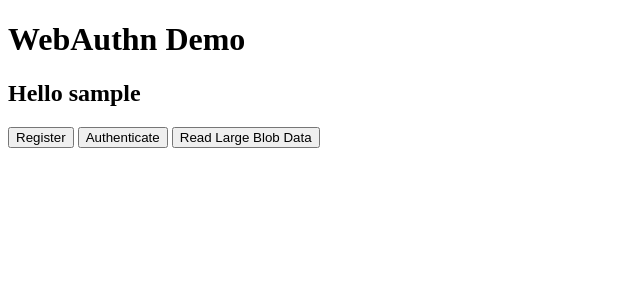
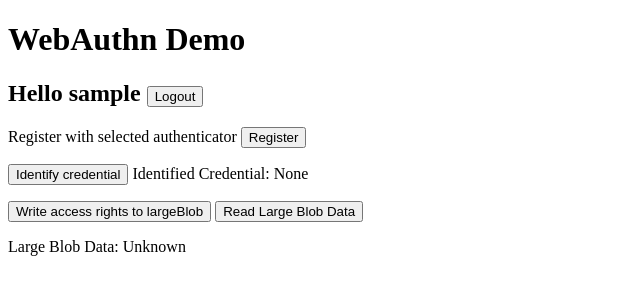
Before and after one commit to All-Your-Locks-Are-Belong-To-Us/webauthn-updater, a Flask app: template templates/index.html in a window 1280 px wide. Shown: the top 300 px of the page, without its empty margins (0-640 px from the left). Run offline with Flask 2, Linux system fonts and the light colour scheme; the template is opened without the code that fills it: most values are stand-ins (such as "Sample title", 1, 10 or a date in 2020).

Commit message:
Implement basic access rights backend where different users can register multiple authenticators

```diff
--- a/app.py
+++ b/app.py
@@ -1,22 +1,74 @@
+import dataclasses
+import random
+from typing import List
+from base64 import b64encode
 
-from flask import Flask, render_template, request
+from flask import Flask, render_template, request, redirect
 from flask_oidc import OpenIDConnect
-from webauthn import generate_registration_options, generate_authentication_options, options_to_json, base64url_to_bytes
+from webauthn import generate_registration_options, generate_authentication_options, options_to_json, \
+    verify_registration_response, verify_authentication_response
 from webauthn.helpers.structs import\
     AuthenticationExtensionsLargeBlobInputs, \
-    LargeBlobSupport, AuthenticatorSelectionCriteria, ResidentKeyRequirement, PublicKeyCredentialDescriptor
+    LargeBlobSupport, AuthenticatorSelectionCriteria, ResidentKeyRequirement, PublicKeyCredentialDescriptor, \
+    RegistrationCredential, AuthenticationCredential
 
 app = Flask(__name__)
 app.config["OIDC_CLIENT_SECRETS"] = "client_secrets.json"
 app.config["OIDC_SCOPES"] = ["openid", "profile", "email"]
 app.config["SECRET_KEY"] = "adfsdfsdfsdfsdf"
 oidc = OpenIDConnect(app)
-
-credentialID = b"1234567890"
+app.users = []
 
 
-def largeBlobMessage():
-    return b'abcdefghijklmnopqrstuvwxyz'
+@dataclasses.dataclass
+class Credential:
+    id: bytes = b''
+    public_key: bytes = b''
+
+
+@dataclasses.dataclass
+class User:
+    user_id: str
+    user_name: str
+    selected_credential: Credential = None
+    last_challenge: bytes = b''
+    credentials: List[Credential] = dataclasses.field(default_factory=list)
+
+    def find_credential_by_id(self, credential_id):
+        for credential in self.credentials:
+            if credential.id == credential_id:
+                return credential
+        return None
+
+    def find_or_create_credential(self, credential_id, credential_public_key):
+        credential = self.find_credential_by_id(credential_id)
+        if credential is not None:
+            return credential
+        credential = Credential(
+            credential_id,
+            credential_public_key
+        )
+        self.credentials.append(credential)
+        return credential
+
+
+def find_user_by_name(user_name):
+    for user in app.users:
+        if user.user_name == user_name:
+            return user
+    return None
+
+
+def find_or_create_user(user_name):
+    user = find_user_by_name(user_name)
+    if user is not None:
+        return user
+    user = User(
+        str(random.randint(10000, 99999)),
+        user_name
+    )
+    app.users.append(user)
+    return user
 
 
 @app.route('/')
@@ -25,15 +77,23 @@ def index():
     return render_template('index.html', username=oidc.user_getfield("preferred_username"))
 
 
+@app.route('/logout')
+def logout():
+    oidc.logout()
+    return redirect('/')
+
+
 @app.route('/register')
 @oidc.require_login
 def register():
+    user = find_or_create_user(oidc.user_getfield('preferred_username'))
+
     registration_options = generate_registration_options(
         rp_id="localhost",
-        rp_name="Example Inc.",
-        user_id="12345",
-        user_name="alice@example.com",
-        user_display_name='Alice Liddell',
+        rp_name="Webauthn Updater.",
+        user_id=user.user_id,
+        user_name=user.user_name,
+        user_display_name=user.user_name,
         large_blob_extension=AuthenticationExtensionsLargeBlobInputs(
             support=LargeBlobSupport.REQUIRED
         ),
@@ -41,25 +101,83 @@ def register():
             resident_key=ResidentKeyRequirement.REQUIRED
         )
     )
+    user.last_challenge = registration_options.challenge
 
     return options_to_json(registration_options)
 
 
+@app.route('/register-response', methods=['POST'])
+@oidc.require_login
+def register_response():
+    credential = RegistrationCredential.parse_raw(request.get_data())
+    user = find_or_create_user(oidc.user_getfield('preferred_username'))
+    verified_registration = verify_registration_response(
+        credential=credential,
+        expected_challenge=user.last_challenge,
+        expected_rp_id='localhost',
+        expected_origin='https://localhost:5000'
+    )
 
-@app.route('/register-response', methods=['POST'])
-def register_response():
-    global credentialID
-    credentialID = base64url_to_bytes(request.get_json(force=True)['test'])
-    return ''
+    user.find_or_create_credential(
+        verified_registration.credential_id,
+        verified_registration.credential_public_key
+    )
+
+    return '', 204
+
+
+@app.route('/identify-credential')
+@oidc.require_login
+def identify_credential():
+    user: User = find_user_by_name(oidc.user_getfield('preferred_username'))
+    if user is None:
+        return 'User has not registered a credential', 400
+
+    authentication_options = generate_authentication_options(
+        rp_id='localhost',
+    )
+    user.last_challenge = authentication_options.challenge
+
+    return options_to_json(authentication_options)
+
+
+@app.route('/authentication-response', methods=['POST'])
+@oidc.require_login
+def authentication_response():
+    user: User = find_user_by_name(oidc.user_getfield('preferred_username'))
+    if user is None:
+        return 'User has not registered a credential', 400
+    credential = AuthenticationCredential.parse_raw(request.get_data())
+    stored_credential = user.find_credential_by_id(credential.raw_id)
+    if stored_credential is None:
+        return 'Credential with this ID is not registered', 400
+    verified_authentication = verify_authentication_response(
+        credential=credential,
+        expected_challenge=user.last_challenge,
+        expected_rp_id='localhost',
+        expected_origin='https://localhost:5000',
+        credential_public_key=stored_credential.public_key,
+        credential_current_sign_count=0
+    )
+    user.selected_credential = stored_credential
+
+    return b64encode(verified_authentication.credential_id)
 
 
 @app.route('/write-blob')
-def writeBlob():
+@oidc.require_login
+def write_blob():
+    user: User = find_user_by_name(oidc.user_getfield('preferred_username'))
+    if user is None:
+        return 'User has not registered a credential', 400
+    if user.selected_credential is None:
+        return 'No credential for user is selected', 400
+
     authentication_options = generate_authentication_options(
         rp_id='localhost',
-        allow_credentials=[PublicKeyCredentialDescriptor(id=credentialID)],
+        allow_credentials=[PublicKeyCredentialDescriptor(id=user.selected_credential.id)],
         large_blob_extension=AuthenticationExtensionsLargeBlobInputs(
-            write=largeBlobMessage()
+            write=f'{b64encode(user.selected_credential.id).decode("UTF-8")} can open {str(random.randint(0, 100))}% of our doors :)'.encode('UTF-8')
         )
     )
 
@@ -67,10 +185,17 @@ def writeBlob():
 
 
 @app.route('/read-blob')
-def readBlob():
+@oidc.require_login
+def read_blob():
+    user: User = find_user_by_name(oidc.user_getfield('preferred_username'))
+    if user is None:
+        return 'User has not registered a credential', 400
+    if user.selected_credential is None:
+        return 'No credential for user is selected', 400
+
     authentication_options = generate_authentication_options(
         rp_id='localhost',
-        allow_credentials=[PublicKeyCredentialDescriptor(id=credentialID)],
+        allow_credentials=[PublicKeyCredentialDescriptor(id=user.selected_credential.id)],
         large_blob_extension=AuthenticationExtensionsLargeBlobInputs(
             read=True
         )
@@ -79,11 +204,5 @@ def readBlob():
     return options_to_json(authentication_options)
 
 
-@app.route('/challenge')
-@oidc.require_login
-def challenge():
-    return {}
-
-
 if __name__ == '__main__':
     app.run(ssl_context=("cert.pem", "key.pem"), debug=True)
--- /dev/null
+++ b/static/webauthn-json.browser-global.extended.js
@@ -0,0 +1,329 @@
+var __defProp = Object.defineProperty;
+var __export = (target, all) => {
+  for (var name in all)
+    __defProp(target, name, { get: all[name], enumerable: true });
+};
+var __async = (__this, __arguments, generator) => {
+  return new Promise((resolve, reject) => {
+    var fulfilled = (value) => {
+      try {
+        step(generator.next(value));
+      } catch (e) {
+        reject(e);
+      }
+    };
+    var rejected = (value) => {
+      try {
+        step(generator.throw(value));
+      } catch (e) {
+        reject(e);
+      }
+    };
+    var step = (x) => x.done ? resolve(x.value) : Promise.resolve(x.value).then(fulfilled, rejected);
+    step((generator = generator.apply(__this, __arguments)).next());
+  });
+};
+
+// src/webauthn-json/extended.ts
+var extended_exports = {};
+__export(extended_exports, {
+  base64urlToBuffer: () => base64urlToBuffer,
+  bufferToBase64url: () => bufferToBase64url,
+  convert: () => convert,
+  create: () => create,
+  createExtended: () => createExtended,
+  createExtendedRequestFromJSON: () => createExtendedRequestFromJSON,
+  createExtendedResponseToJSON: () => createExtendedResponseToJSON,
+  createRequestFromJSON: () => createRequestFromJSON,
+  createResponseToJSON: () => createResponseToJSON,
+  get: () => get,
+  getExtended: () => getExtended,
+  getExtendedRequestFromJSON: () => getExtendedRequestFromJSON,
+  getExtendedResponseToJSON: () => getExtendedResponseToJSON,
+  getRequestFromJSON: () => getRequestFromJSON,
+  getResponseToJSON: () => getResponseToJSON,
+  schema: () => schema,
+  supported: () => supported
+});
+
+// src/webauthn-json/base64url.ts
+function base64urlToBuffer(baseurl64String) {
+  const padding = "==".slice(0, (4 - baseurl64String.length % 4) % 4);
+  const base64String = baseurl64String.replace(/-/g, "+").replace(/_/g, "/") + padding;
+  const str = atob(base64String);
+  const buffer = new ArrayBuffer(str.length);
+  const byteView = new Uint8Array(buffer);
+  for (let i = 0; i < str.length; i++) {
+    byteView[i] = str.charCodeAt(i);
+  }
+  return buffer;
+}
+function bufferToBase64url(buffer) {
+  const byteView = new Uint8Array(buffer);
+  let str = "";
+  for (const charCode of byteView) {
+    str += String.fromCharCode(charCode);
+  }
+  const base64String = btoa(str);
+  const base64urlString = base64String.replace(/\+/g, "-").replace(/\//g, "_").replace(/=/g, "");
+  return base64urlString;
+}
+
+// src/webauthn-json/convert.ts
+var copyValue = "copy";
+var convertValue = "convert";
+function convert(conversionFn, schema2, input) {
+  if (schema2 === copyValue) {
+    return input;
+  }
+  if (schema2 === convertValue) {
+    return conversionFn(input);
+  }
+  if (schema2 instanceof Array) {
+    return input.map((v) => convert(conversionFn, schema2[0], v));
+  }
+  if (schema2 instanceof Object) {
+    const output = {};
+    for (const [key, schemaField] of Object.entries(schema2)) {
+      if (schemaField.derive) {
+        const v = schemaField.derive(input);
+        if (v !== void 0) {
+          input[key] = v;
+        }
+      }
+      if (!(key in input)) {
+        if (schemaField.required) {
+          throw new Error(`Missing key: ${key}`);
+        }
+        continue;
+      }
+      if (input[key] == null) {
+        output[key] = null;
+        continue;
+      }
+      output[key] = convert(conversionFn, schemaField.schema, input[key]);
+    }
+    return output;
+  }
+}
+function derived(schema2, derive) {
+  return {
+    required: true,
+    schema: schema2,
+    derive
+  };
+}
+function required(schema2) {
+  return {
+    required: true,
+    schema: schema2
+  };
+}
+function optional(schema2) {
+  return {
+    required: false,
+    schema: schema2
+  };
+}
+
+// src/webauthn-json/basic/schema.ts
+var publicKeyCredentialDescriptorSchema = {
+  type: required(copyValue),
+  id: required(convertValue),
+  transports: optional(copyValue)
+};
+var simplifiedExtensionsSchema = {
+  appid: optional(copyValue),
+  appidExclude: optional(copyValue),
+  credProps: optional(copyValue)
+};
+var simplifiedClientExtensionResultsSchema = {
+  appid: optional(copyValue),
+  appidExclude: optional(copyValue),
+  credProps: optional(copyValue)
+};
+var credentialCreationOptions = {
+  publicKey: required({
+    rp: required(copyValue),
+    user: required({
+      id: required(convertValue),
+      name: required(copyValue),
+      displayName: required(copyValue)
+    }),
+    challenge: required(convertValue),
+    pubKeyCredParams: required(copyValue),
+    timeout: optional(copyValue),
+    excludeCredentials: optional([publicKeyCredentialDescriptorSchema]),
+    authenticatorSelection: optional(copyValue),
+    attestation: optional(copyValue),
+    extensions: optional(simplifiedExtensionsSchema)
+  }),
+  signal: optional(copyValue)
+};
+var publicKeyCredentialWithAttestation = {
+  type: required(copyValue),
+  id: required(copyValue),
+  rawId: required(convertValue),
+  response: required({
+    clientDataJSON: required(convertValue),
+    attestationObject: required(convertValue),
+    transports: derived(copyValue, (response) => {
+      var _a;
+      return ((_a = response.getTransports) == null ? void 0 : _a.call(response)) || [];
+    })
+  }),
+  clientExtensionResults: derived(simplifiedClientExtensionResultsSchema, (pkc) => pkc.getClientExtensionResults())
+};
+var credentialRequestOptions = {
+  mediation: optional(copyValue),
+  publicKey: required({
+    challenge: required(convertValue),
+    timeout: optional(copyValue),
+    rpId: optional(copyValue),
+    allowCredentials: optional([publicKeyCredentialDescriptorSchema]),
+    userVerification: optional(copyValue),
+    extensions: optional(simplifiedExtensionsSchema)
+  }),
+  signal: optional(copyValue)
+};
+var publicKeyCredentialWithAssertion = {
+  type: required(copyValue),
+  id: required(copyValue),
+  rawId: required(convertValue),
+  response: required({
+    clientDataJSON: required(convertValue),
+    authenticatorData: required(convertValue),
+    signature: required(convertValue),
+    userHandle: required(convertValue)
+  }),
+  clientExtensionResults: derived(simplifiedClientExtensionResultsSchema, (pkc) => pkc.getClientExtensionResults())
+};
+var schema = {
+  credentialCreationOptions,
+  publicKeyCredentialWithAttestation,
+  credentialRequestOptions,
+  publicKeyCredentialWithAssertion
+};
+
+// src/webauthn-json/basic/api.ts
+function createRequestFromJSON(requestJSON) {
+  return convert(base64urlToBuffer, credentialCreationOptions, requestJSON);
+}
+function createResponseToJSON(credential) {
+  return convert(bufferToBase64url, publicKeyCredentialWithAttestation, credential);
+}
+function create(requestJSON) {
+  return __async(this, null, function* () {
+    const credential = yield navigator.credentials.create(createRequestFromJSON(requestJSON));
+    return createResponseToJSON(credential);
+  });
+}
+function getRequestFromJSON(requestJSON) {
+  return convert(base64urlToBuffer, credentialRequestOptions, requestJSON);
+}
+function getResponseToJSON(credential) {
+  return convert(bufferToBase64url, publicKeyCredentialWithAssertion, credential);
+}
+function get(requestJSON) {
+  return __async(this, null, function* () {
+    const credential = yield navigator.credentials.get(getRequestFromJSON(requestJSON));
+    return getResponseToJSON(credential);
+  });
+}
+
+// src/webauthn-json/basic/supported.ts
+function supported() {
+  return !!(navigator.credentials && navigator.credentials.create && navigator.credentials.get && window.PublicKeyCredential);
+}
+
+// src/webauthn-json/extended/schema.ts
+var authenticationExtensionsClientInputsSchema = {
+  appid: optional(copyValue),
+  appidExclude: optional(copyValue),
+  uvm: optional(copyValue),
+  credProps: optional(copyValue),
+  largeBlob: optional({
+    support: optional(copyValue),
+    read: optional(copyValue),
+    write: optional(convertValue)
+  })
+};
+var authenticationExtensionsClientOutputsSchema = {
+  appid: optional(copyValue),
+  appidExclude: optional(copyValue),
+  uvm: optional(copyValue),
+  credProps: optional(copyValue),
+  largeBlob: optional({
+    supported: optional(copyValue),
+    blob: optional(convertValue),
+    written: optional(copyValue)
+  })
+};
+var credentialCreationOptionsExtended = JSON.parse(JSON.stringify(credentialCreationOptions));
+credentialCreationOptionsExtended.publicKey.schema.extensions = optional(authenticationExtensionsClientInputsSchema);
+var publicKeyCredentialWithAttestationExtended = JSON.parse(JSON.stringify(publicKeyCredentialWithAttestation));
+publicKeyCredentialWithAttestationExtended.clientExtensionResults = derived(authenticationExtensionsClientOutputsSchema, publicKeyCredentialWithAttestation.clientExtensionResults.derive);
+publicKeyCredentialWithAttestationExtended.response.schema.transports = publicKeyCredentialWithAttestation.response.schema.transports;
+var credentialRequestOptionsExtended = JSON.parse(JSON.stringify(credentialRequestOptions));
+credentialRequestOptionsExtended.publicKey.schema.extensions = optional(authenticationExtensionsClientInputsSchema);
+var publicKeyCredentialWithAssertionExtended = JSON.parse(JSON.stringify(publicKeyCredentialWithAssertion));
+publicKeyCredentialWithAssertionExtended.clientExtensionResults = derived(authenticationExtensionsClientOutputsSchema, publicKeyCredentialWithAssertion.clientExtensionResults.derive);
+
+// src/webauthn-json/extended/api.ts
+function createExtendedRequestFromJSON(requestJSON) {
+  return convert(base64urlToBuffer, credentialCreationOptionsExtended, requestJSON);
+}
+function createExtendedResponseToJSON(credential) {
+  return convert(bufferToBase64url, publicKeyCredentialWithAttestationExtended, credential);
+}
+function makeCallable(jsonResponse, credentialResponse) {
+  const callable = {};
+  if (credentialResponse.getTransports) {
+    callable.getTransports = () => {
+      return credentialResponse.getTransports();
+    };
+  }
+  if (credentialResponse.getAuthenticatorData) {
+    callable.getAuthenticatorData = () => {
+      return bufferToBase64url(credentialResponse.getAuthenticatorData());
+    };
+  }
+  if (credentialResponse.getPublicKey) {
+    callable.getPublicKey = () => {
+      const publicKey = credentialResponse.getPublicKey();
+      return publicKey && bufferToBase64url(publicKey);
+    };
+  }
+  if (credentialResponse.getPublicKeyAlgorithm) {
+    callable.getPublicKeyAlgorithm = () => {
+      return credentialResponse.getPublicKeyAlgorithm();
+    };
+  }
+  const newJSON = Object.create(callable);
+  Object.assign(newJSON, jsonResponse);
+  return newJSON;
+}
+function createExtended(requestJSON) {
+  return __async(this, null, function* () {
+    const credential = yield navigator.credentials.create(createExtendedRequestFromJSON(requestJSON));
+    const json = createExtendedResponseToJSON(credential);
+    json.response = makeCallable(json.response, credential.response);
+    return json;
+  });
+}
+function getExtendedRequestFromJSON(requestJSON) {
+  return convert(base64urlToBuffer, credentialRequestOptionsExtended, requestJSON);
+}
+function getExtendedResponseToJSON(credential) {
+  return convert(bufferToBase64url, publicKeyCredentialWithAssertionExtended, credential);
+}
+function getExtended(requestJSON) {
+  return __async(this, null, function* () {
+    const credential = yield navigator.credentials.get(getExtendedRequestFromJSON(requestJSON));
+    return getExtendedResponseToJSON(credential);
+  });
+}
+
+// src/webauthn-json/browser-global.extended.ts
+globalThis.webauthnJSON = extended_exports;
+//# sourceMappingURL=webauthn-json.browser-global.extended.js.map
--- a/static/webauthn.js
+++ b/static/webauthn.js
@@ -1,45 +1,76 @@
-let credentialId = null;
-
-function registerCredential() {
+function registerWithSelectedAuthenticator() {
+    console.log('REGISTERING CREDENTIAL')
     fetch('/register')
         .then(response => response.json())
         .then((registerParams) => {
-            console.log(registerParams);
-            return navigator.credentials.create({
-                'publicKey': prepareMessageParams(registerParams)
+            return createExtended({
+                'publicKey': registerParams
             })
         })
         .then((newCredentialInfo) => {
             console.log('SUCCESS', newCredentialInfo);
-            credentialId = newCredentialInfo.rawId;
             return fetch('/register-response', {
                 method: 'POST',
-                body: JSON.stringify({
-                    test: newCredentialInfo.id
-                })
+                body: JSON.stringify(newCredentialInfo)
             })
         })
-        .then(response =>console.log(response))
-        .catch((error) => {
-            console.log('FAIL', error)
-        })
+        .then(console.log)
+        .catch(requestFailure)
 }
 
-function prepareMessageParams(messageParams) {
-    messageParams.challenge = base64Decode(messageParams.challenge);
-    if (messageParams.user !== undefined) {
-        messageParams.user.id = base64Decode(messageParams.user.id);
-    }
-    if (messageParams.allowCredentials !== undefined) {
-        for (let i = 0; i < messageParams.allowCredentials.length; i++) {
-            messageParams.allowCredentials[i].id = base64Decode(messageParams.allowCredentials[i].id);
-        }
-    }
-    if (messageParams.extensions.largeBlob.write !== undefined) {
-        messageParams.extensions.largeBlob.write = base64Decode(messageParams.extensions.largeBlob.write);
-    }
-    return messageParams;
+function identifyCredential() {
+    console.log('IDENTIFYING CREDENTIAL')
+    fetch('/identify-credential')
+        .then(response => response.json())
+        .then((authenticateParams) => {
+            console.log(authenticateParams);
+            return getExtended({ 'publicKey': authenticateParams })
+        })
+        .then((getAssertionResponse) => {
+            console.log('SUCCESSFULLY GOT AN ASSERTION!', getAssertionResponse)
+            return fetch('/authentication-response', {
+                method: 'POST',
+                body: JSON.stringify(getAssertionResponse)
+            })
+        })
+        .then(response => response.text())
+        .then(credential_id => {
+            document.getElementById('identified_credential').innerText = credential_id;
+        })
+        .catch(requestFailure)
 }
+
+function writeLargeBlob() {
+    console.log('WRITING LARGE BLOB')
+    fetch('/write-blob')
+        .then(response => response.json())
+        .then((authenticateParams) => {
+            console.log(authenticateParams);
+            return getExtended({ 'publicKey': authenticateParams })
+        })
+        .then((getAssertionResponse) => {
+            console.log('SUCCESSFULLY GOT AN ASSERTION!', getAssertionResponse)
+        })
+        .catch(requestFailure)
+}
+
+function readLargeBlob() {
+    console.log('READING LARGE BLOB')
+    fetch('/read-blob')
+        .then(response => response.json())
+        .then((authenticateParams) => {
+            console.log(authenticateParams);
+            return getExtended({ 'publicKey': authenticateParams })
+        })
+        .then((getAssertionResponse) => {
+            console.log('SUCCESSFULLY GOT AN ASSERTION!', getAssertionResponse)
+            document.getElementById('largeBlobData').innerText =
+                base64DecodeToString(getAssertionResponse.clientExtensionResults.largeBlob.blob);
+        })
+        .catch(requestFailure)
+}
+
+///// HELPERS
 
 function base64Decode(base64String) {
     return Uint8Array.from(
@@ -48,37 +79,11 @@ function base64Decode(base64String) {
     )
 }
 
-function authenticateCredential() {
-    fetch('/write-blob')
-        .then(response => response.json())
-        .then((authenticateParams) => {
-            console.log(authenticateParams);
-            return navigator.credentials.get({ 'publicKey': prepareMessageParams(authenticateParams) })
-        })
-        .then((getAssertionResponse) => {
-          console.log('SUCCESSFULLY GOT AN ASSERTION!', getAssertionResponse)
-        })
-        .catch((error) => {
-          alert('Open your browser console!')
-          console.log('FAIL', error)
-        })
+function base64DecodeToString(base64String) {
+    return new TextDecoder().decode(base64Decode(base64String));
 }
 
-function readLargeBlob() {
-    fetch('/read-blob')
-        .then(response => response.json())
-        .then((authenticateParams) => {
-            console.log(authenticateParams);
-            return navigator.credentials.get({ 'publicKey': prepareMessageParams(authenticateParams) })
-        })
-        .then((getAssertionResponse) => {
-            console.log('SUCCESSFULLY GOT AN ASSERTION!', getAssertionResponse)
-            console.log(
-                new TextDecoder().decode(getAssertionResponse.getClientExtensionResults().largeBlob.blob)
-            )
-        })
-        .catch((error) => {
-          alert('Open your browser console!')
-          console.log('FAIL', error)
-        })
+function requestFailure(error) {
+    alert('Operation failed, see browser console!')
+    console.log('FAIL', error)
 }
--- a/templates/index.html
+++ b/templates/index.html
@@ -3,14 +3,28 @@
 <head>
     <meta charset="UTF-8">
     <title>Title</title>
+    {#    Enable serialization of WebAuthn objects - might be native soon see https://github.com/w3c/webauthn/issues/1683 #}
+    <script src="{{ url_for('static', filename='webauthn-json.browser-global.extended.js') }}"></script>
     <script src="{{ url_for('static', filename='webauthn.js') }}"></script>
 </head>
 <body>
-<h1>WebAuthn Demo</h1>
-<h2>Hello {{ username }}</h2>
-    <button onclick="registerCredential()">Register</button>
-    <button onclick="authenticateCredential()">Authenticate</button>
-    <button onclick="readLargeBlob()">Read Large Blob Data</button>
-    <div id="createdCredential"></div>
+    <h1>WebAuthn Demo</h1>
+    <h2>Hello {{ username }} <button onclick="location.href='/logout'">Logout</button></h2>
+    <p>
+        Register with selected authenticator
+        <input type="button" value="Register" onclick="registerWithSelectedAuthenticator()">
+    </p>
+    <p>
+        <button onclick="identifyCredential()">Identify credential</button>
+        Identified Credential: <span id="identified_credential">None</span>
+    </p>
+    <p>
+
+        <button onclick="writeLargeBlob()">Write access rights to largeBlob</button>
+        <button onclick="readLargeBlob()">Read Large Blob Data</button>
+    </p>
+    <p>
+        Large Blob Data: <span id="largeBlobData">Unknown</span>
+    </p>
 </body>
 </html>
```
Also changed, not shown: 1 other file.
